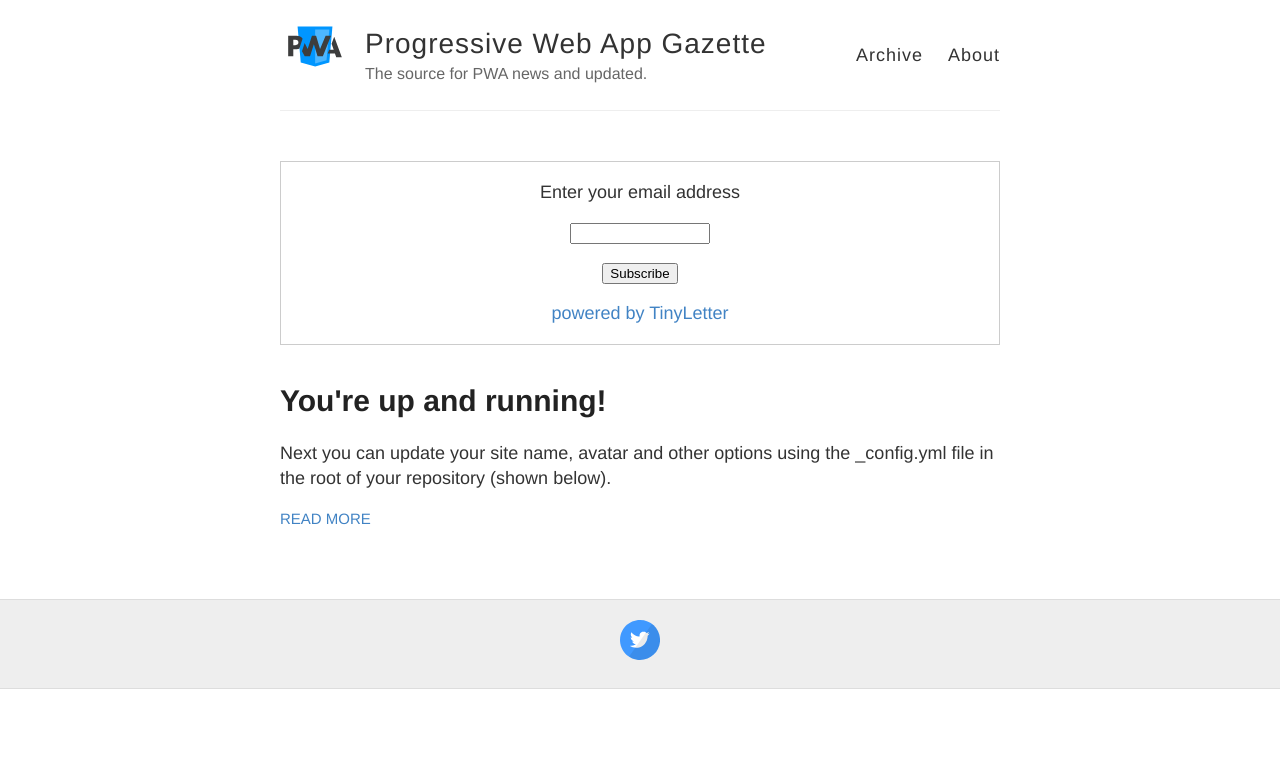
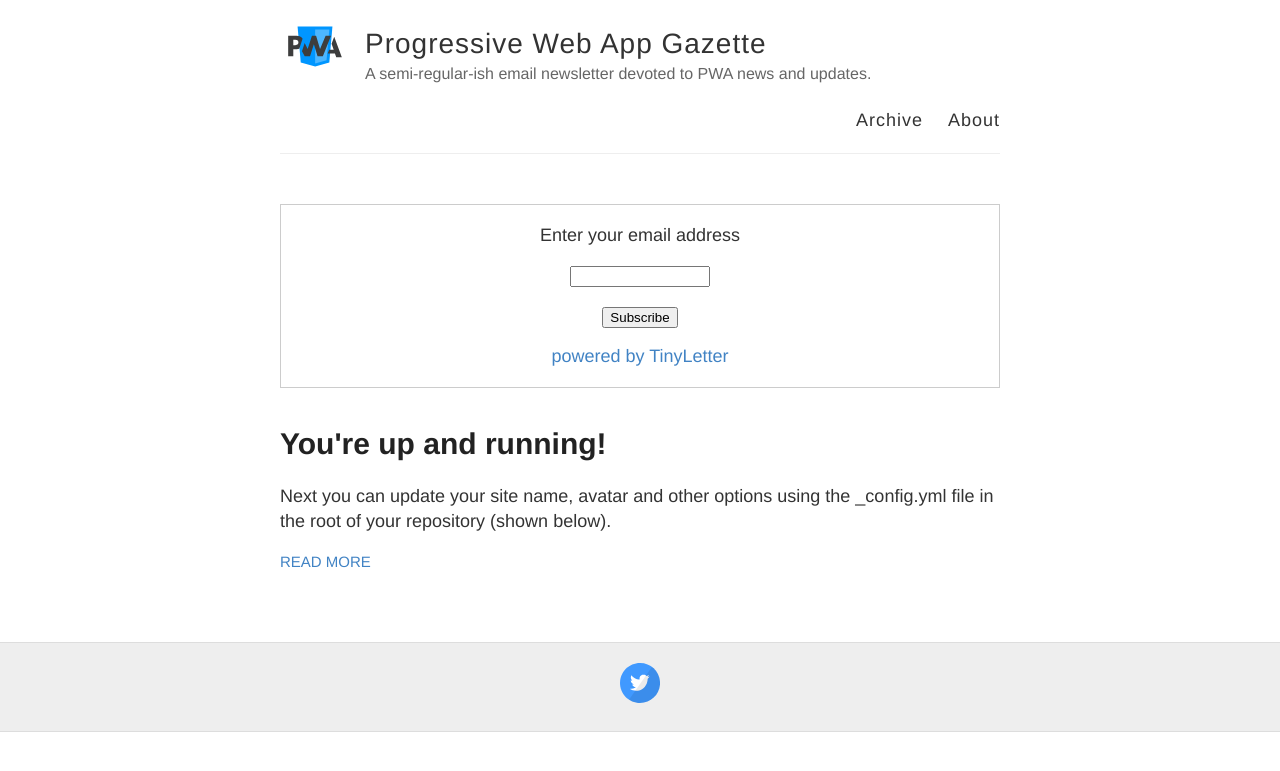
Before and after one commit to nikmd23/pwa-gazette, a Jekyll site: the page built from index.html, in a window 1280 px wide. Shown: the top 771 px of the page. Built offline with Jekyll 4.4.1, drawn with Linux system fonts in a browser that asks for light colours.

Commit message:
Update the description

```diff
--- a/_config.yml
+++ b/_config.yml
@@ -6,7 +6,7 @@
 name: Progressive Web App Gazette
 
 # Short bio or description (displayed in the header)
-description: The source for PWA news and updated.
+description: A semi-regular-ish email newsletter devoted to PWA news and updates.
 
 # URL of your avatar or profile pic (you could use your GitHub profile pic)
 avatar: /images/logo.svg
```
